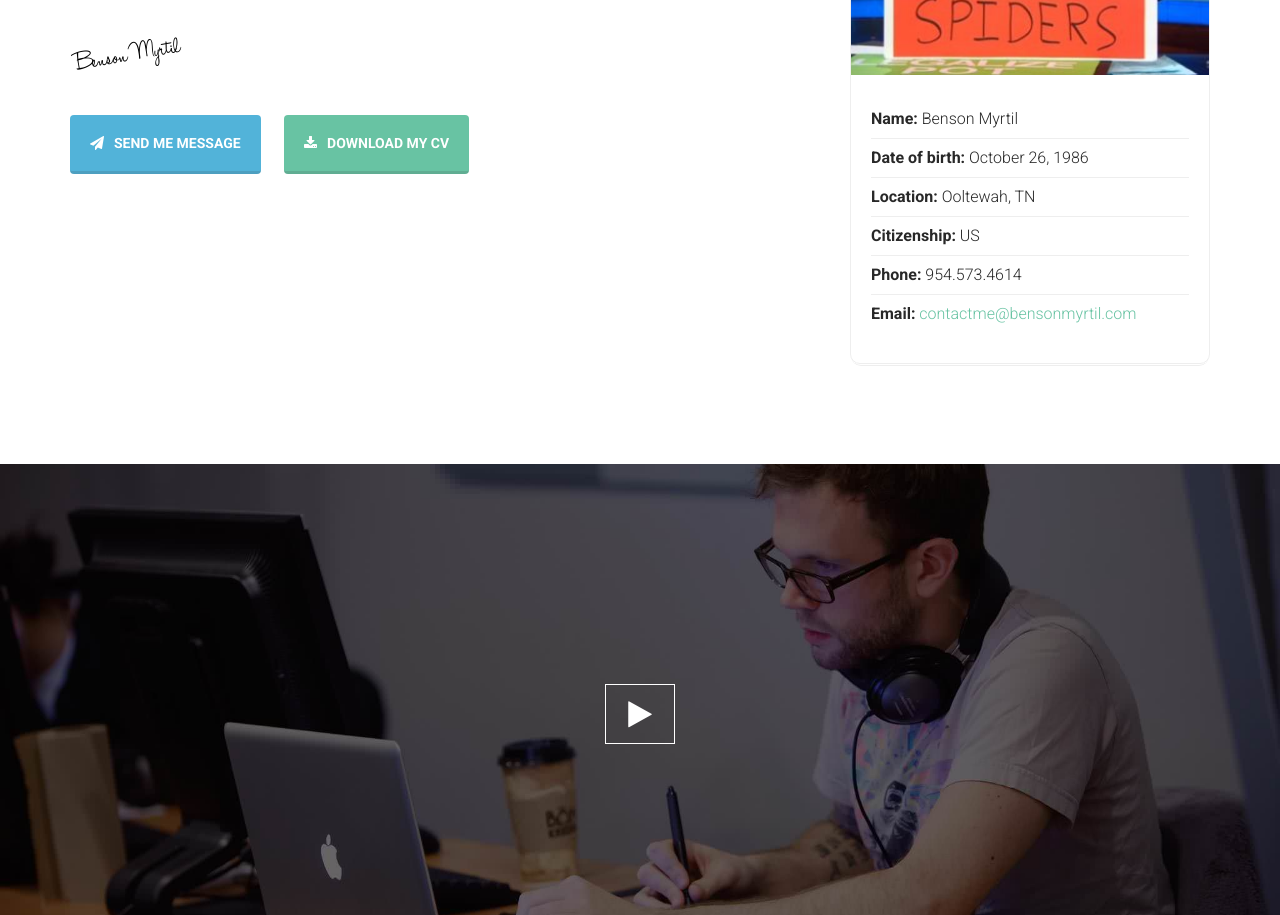
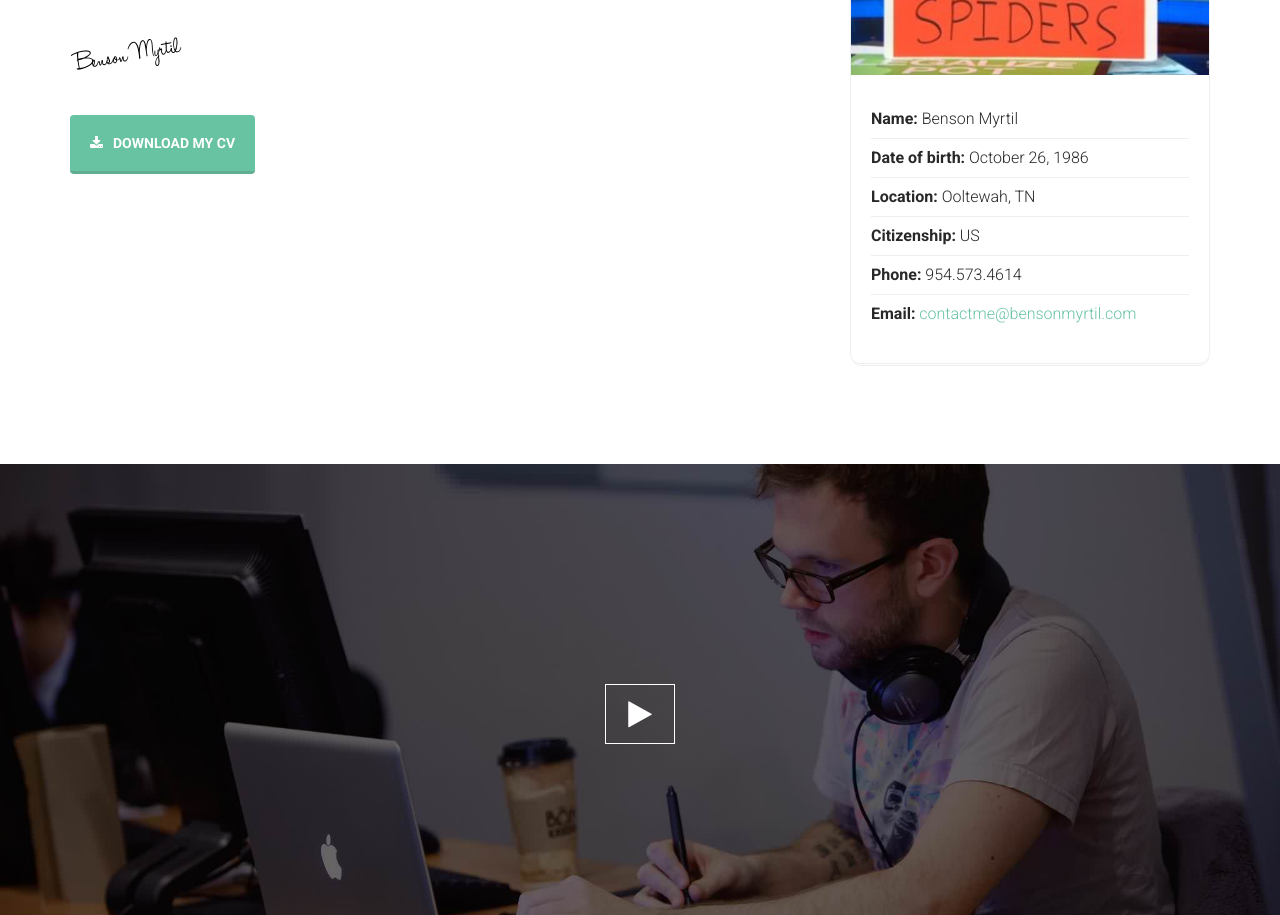
Before and after one commit to bmyrtil-fsns/benson-myrtil-resume, a plain HTML site: page index.html in a window 1280 px wide. Shown: the part 1564-2479 px from the top of the page. Drawn offline with Linux system fonts and the light colour scheme.

Commit message:
Fix formatting and remove contact link

```diff
--- a/index.html
+++ b/index.html
@@ -161,10 +161,9 @@
                 </div>
 
                 <div class="download-button">
-              <a class="btn btn-info btn-lg" href="#contact"><i class="fa fa-paper-plane"></i>Send me message</a>
-                <a class="btn btn-primary btn-lg"
-                   href="assets/media/benson_myrtil_resume.doc">
-                    <i class="fa fa-download"></i>download my cv</a>
+                    <a class="btn btn-primary btn-lg"  href="assets/media/benson_myrtil_resume.doc">
+                        <i class="fa fa-download"></i>download my cv
+                    </a>
                 </div>
             </div>
 
```
Lines whose indentation alone changed are shown as unchanged.
